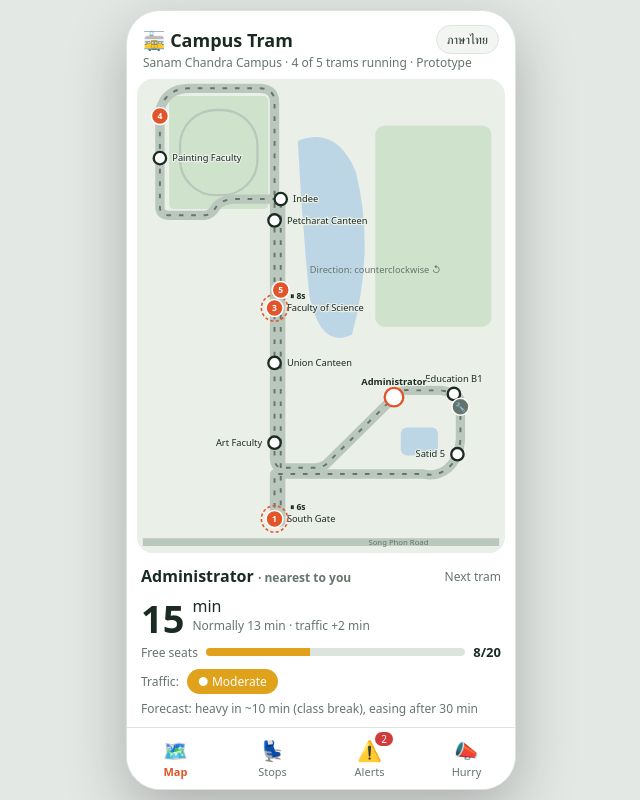
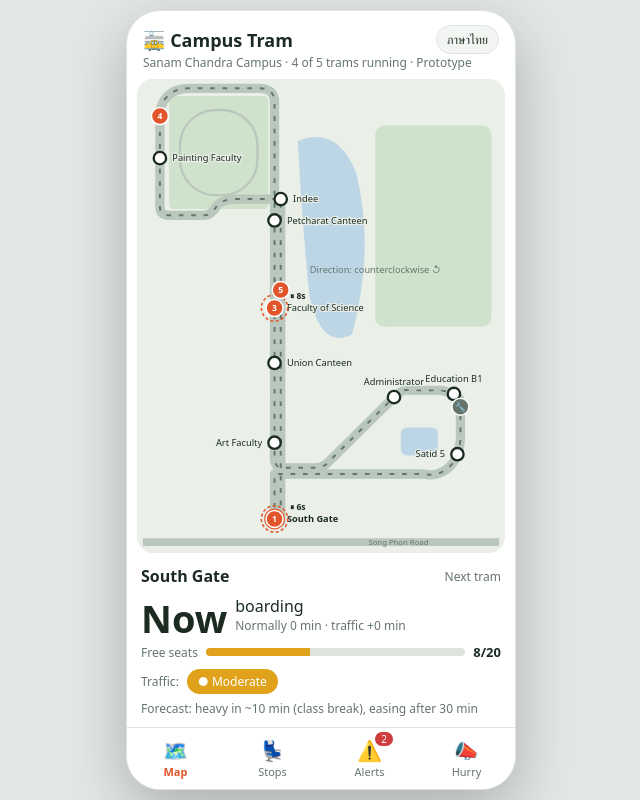
Before and after one commit to sotheasokea/hci_term_project, a plain HTML site: page index.html in a window 1280 px wide. Shown: the whole page, without its empty margins (319-959 px from the left). Drawn offline with Linux system fonts and the light colour scheme.

Commit message:
remove default location

```diff
--- a/index.html
+++ b/index.html
@@ -30,7 +30,6 @@ nav button b{display:block;font-size:20px;font-weight:400}nav button.on{color:va
 .chip.on{background:var(--tx);color:var(--card)}
 .bar{height:8px;border-radius:5px;background:var(--br);overflow:hidden;flex:1}.bar i{display:block;height:100%;transition:width .5s}
 .item{display:grid;grid-template-columns:1fr auto;gap:2px 10px;padding:11px 12px;background:var(--soft);border-radius:12px;margin-bottom:8px;cursor:pointer}
-.item.near{outline:2px solid var(--ok)}.item.near .nm{color:var(--ok);font-size:16px}
 .item.sel{box-shadow:inset 0 0 0 2px var(--pri)}.nm{font-weight:600}.item .bar{grid-column:1/3;margin-top:5px;flex:none}
 .al{background:var(--soft);border-left:4px solid var(--warn);border-radius:12px;padding:11px 12px;margin-bottom:10px}
 .al.bad{border-color:var(--bad)}.al b{display:block}.al .alt{display:none;margin-top:8px;padding:8px;background:var(--card);border-radius:8px;font-size:13px}
@@ -103,7 +102,7 @@ normalService:"✅ All other stops running normally",updatedNow:"Updated just no
 hurryPrompt:"Waiting for the tram? Tap to cheer it on!",hurryButton:"🚋<br>Hurry up!",
 justForFun:"* Just for fun — it has no effect on the real tram.",
 navMap:"Map",navStops:"Stops",navAlerts:"Alerts",navHurry:"Hurry",
-nearest:"· nearest to you",closed:"Closed",nextTram:"Next tram",
+closed:"Closed",nextTram:"Next tram",
 closedHelp:"This stop is temporarily closed. Try",walk:"(3 min walk).",
 boarding:"boarding",min:"min",normally:"Normally {0} min · traffic +{1} min",
 freeSeats:"Free seats",traffic:"Traffic:",trafficLevels:["Light","Moderate","Heavy"],forecast:"Forecast: heavy in ~10 min (class break), easing after 30 min",
@@ -124,7 +123,7 @@ normalService:"✅ ป้ายอื่น ๆ ให้บริการต
 hurryPrompt:"กำลังรอรถรางอยู่หรือเปล่า? แตะเพื่อส่งกำลังใจ!",hurryButton:"🚋<br>มาเร็ว ๆ นะ!",
 justForFun:"* เพื่อความสนุกเท่านั้น ไม่มีผลต่อเวลารถรางจริง",
 navMap:"แผนที่",navStops:"ป้าย",navAlerts:"แจ้งเตือน",navHurry:"เรียกรถ",
-nearest:"· ใกล้คุณที่สุด",closed:"ปิดชั่วคราว",nextTram:"รถรางคันถัดไป",
+closed:"ปิดชั่วคราว",nextTram:"รถรางคันถัดไป",
 closedHelp:"ป้ายนี้ปิดให้บริการชั่วคราว แนะนำให้ไปที่",walk:"(เดิน 3 นาที)",
 boarding:"กำลังจอดรับผู้โดยสาร",min:"นาที",normally:"ปกติ {0} นาที · การจราจรเพิ่ม {1} นาที",
 freeSeats:"ที่นั่งว่าง",traffic:"การจราจร:",trafficLevels:["เบา","ปานกลาง","หนาแน่น"],forecast:"คาดว่าการจราจรจะหนาแน่นในอีกประมาณ 10 นาที (ช่วงเปลี่ยนคาบ) และคลี่คลายหลังจาก 30 นาที",
@@ -139,7 +138,7 @@ const S=[
 {n:"Administrator",th:"อาคารบริหาร",x:325,y:411,s:"t",e:12,seat:12},{n:"Art Faculty",th:"คณะมัณฑนศิลป์",x:170,y:470,s:"l",e:6,seat:8},{n:"Union Canteen",th:"โรงอาหารยูเนี่ยน",x:170,y:367,s:"r",e:3,seat:17},
 {n:"Faculty of Science",th:"คณะวิทยาศาสตร์",x:170,y:296,s:"r",e:5,seat:7},{n:"Petcharat Canteen",th:"โรงอาหารเพชรรัตน์",x:170,y:183,s:"r",e:8,seat:2},{n:"Indee",th:"อินดี",x:178,y:155,s:"r",e:10,seat:11},{n:"Painting Faculty",th:"คณะจิตรกรรมฯ",x:22,y:102,s:"r",e:14,seat:6}];
 const stopName=s=>lang==="th"?s.th:s.n;
-const T=[[1,"Light"],[1.3,"Moderate"],[1.7,"Heavy"]];let tr=1,sel=3;const NEAR=3;
+const T=[[1,"Light"],[1.3,"Moderate"],[1.7,"Heavy"]];let tr=1,sel=0;
 const col=v=>v>8?"var(--ok)":v>3?"var(--warn)":"var(--bad)";
 const eta=s=>Math.round(s.e);
 function seatBar(v){return`<div class="bar"><i style="width:${v/20*100}%;background:${col(v)}"></i></div>`}
@@ -148,12 +147,12 @@ h+=`<g onclick="pick(${i})" style="cursor:pointer"><circle cx="${s.x}" cy="${s.y
 $("stops").innerHTML=h;
 drawTrams()}
 function sheet(){const s=S[sel];
-$("sheet").innerHTML=`<div class="row sp"><b style="font-size:16px">${stopName(s)}${sel==NEAR?` <span class="mut">${t("nearest")}</span>`:""}</b><span class="mut">${s.closed?t("closed"):t("nextTram")}</span></div>
+$("sheet").innerHTML=`<div class="row sp"><b style="font-size:16px">${stopName(s)}</b><span class="mut">${s.closed?t("closed"):t("nextTram")}</span></div>
 ${s.closed?`<div style="margin:10px 0" class="mut">${t("closedHelp")} <b>${stopName(S[5])}</b> ${t("walk")}.</div>`:`<div class="row" style="margin:8px 0 6px;align-items:flex-end"><div class="big">${s.e<.5?(lang==="th"?"ขณะนี้":"Now"):eta(s)}</div><div style="padding-bottom:3px">${s.e<.5?t("boarding"):t("min")}<div class="mut">${t("normally",Math.round(s.norm),Math.max(0,eta(s)-Math.round(s.norm)))}</div></div></div>
 <div class="row" style="margin-bottom:8px"><span class="mut">${t("freeSeats")}</span>${seatBar(s.seat)}<b style="font-size:13px">${s.seat}/20</b></div>`}
 <div class="row"><span class="mut">${t("traffic")}</span><span class="chip" style="background:${["var(--ok)","var(--warn)","var(--bad)"][tr]};color:#fff;border:0;cursor:default">● ${translations[lang].trafficLevels[tr]}</span></div>
 <div class="mut" style="margin-top:6px">${t("forecast")}</div>`}
-function list(){$("list").innerHTML=S.map((s,i)=>`<div class="item ${i==NEAR?"near":""} ${i==sel?"sel":""}" onclick="pick(${i});go('map')"><span class="nm">${s.closed?"⛔ ":""}${stopName(s)}${i==NEAR?" 📍":""}</span><b>${s.closed?t("closedList"):(s.e<.5?(lang==="th"?"ขณะนี้":"Now"):t("minArrival",eta(s)))}</b>${s.closed?"":seatBar(s.seat)}</div>`).join("")}
+function list(){$("list").innerHTML=S.map((s,i)=>`<div class="item ${i==sel?"sel":""}" onclick="pick(${i});go('map')"><span class="nm">${s.closed?"⛔ ":""}${stopName(s)}</span><b>${s.closed?t("closedList"):(s.e<.5?(lang==="th"?"ขณะนี้":"Now"):t("minArrival",eta(s)))}</b>${s.closed?"":seatBar(s.seat)}</div>`).join("")}
 function pick(i){sel=i;calc();drawMap();sheet();list()}
 function setT(i){tr=i;calc();sheet();list()}
 function go(t){if(t=="stops"){calc();list();setTimeout(()=>{const e=document.querySelector(".item.sel");e&&e.scrollIntoView({block:"center"})},0)}document.querySelectorAll(".scr").forEach(e=>e.classList.toggle("on",e.id=="s-"+t));document.querySelectorAll("nav button").forEach(b=>b.classList.toggle("on",b.dataset.t==t))}
```
